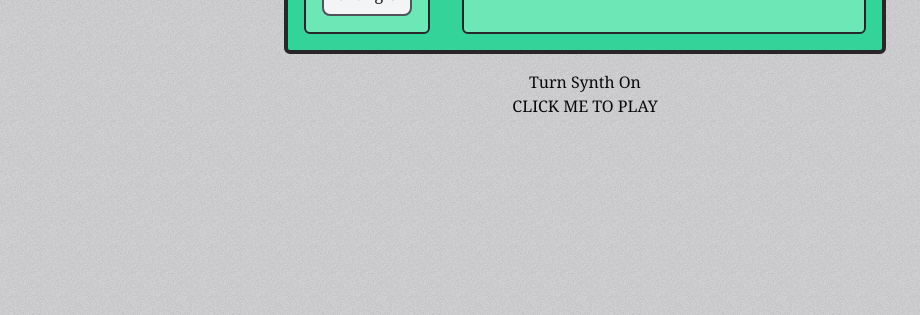
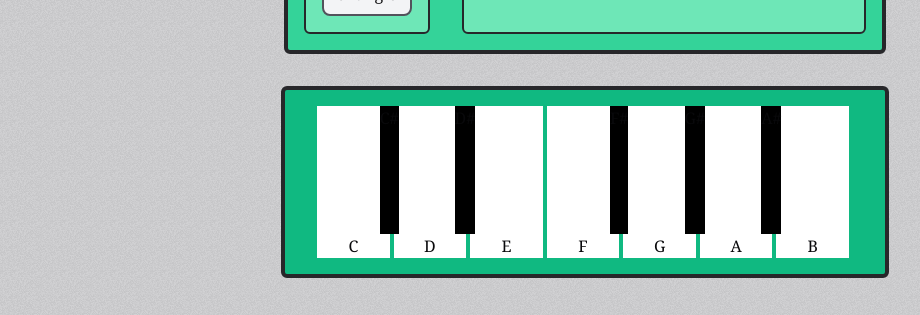
Before and after one commit to jscanlo1/portfolio-website, a Next.js app: page /synth in a window 1280 px wide. Shown: the part 314-629 px from the top of the page, without its empty margins (55-975 px from the left). Built offline with nearby package versions, Linux system fonts and the light colour scheme; a web font is replaced by a local one.

Commit message:
Added Synth Keyboard

```diff
--- a/components/synth/KeyBoard/KeyBoard.js
+++ b/components/synth/KeyBoard/KeyBoard.js
@@ -1,34 +1,19 @@
+import KeyBoardNote from './KeyBoardNote/KeyBoardNote';
+import WhiteNote from './KeyBoardNote/WhiteNote';
+import BlackNote from './KeyBoardNote/BlackNote';
 
-
-export default function () {
+export default function KeyBoard(props) {
     return(
 
         <div className="flex w-full bg-emerald-500 h-48 border-zinc-800 border-4 py-4 px-8 rounded-md">
-            <div className="flex flex-1 justify-center items-end mr-1 bg-white h-full">
-                <p className="">c</p>
-            </div>
-            <div className="flex flex-1 justify-center items-end mr-1 bg-white h-full">
-                <p className="">d</p>
-            </div>
-            <div  style={{ right: -5 }} className="z-10 absolute bg-black h-32 right-0">
-                <p className="">d#</p>
-            </div>
-            <div className="flex flex-1 justify-center items-end mr-1 bg-white h-full">
-                <p className="">e</p>
-            </div>
-            <div className="flex flex-1 justify-center items-end mr-1 bg-white h-full">
-                <p className="">f</p>
-            </div>
-            <div className="flex flex-1 justify-center items-end mr-1 bg-white h-full">
-                <p className="">g</p>
-            </div>
-            <div className="flex flex-1 justify-center items-end mr-1 bg-white h-full">
-                <p className="">a</p>
-            </div>
-            <div className="flex flex-1 justify-center items-end mr-1 bg-white h-full">
-                <p className="">b</p>
-            </div>
+            {props.children}
         </div>
+
 
     );
 }
+
+/*
+
+
+*/
--- /dev/null
+++ b/components/synth/KeyBoard/KeyBoardNote/BlackNote.js
@@ -0,0 +1,10 @@
+
+
+
+export default function BlackNote(props) {
+	return (
+		<div onClick={props.onClick} style={{ right: -5 }} className="z-10 absolute bg-black h-32 right-0">
+			<p className="">{props.note}</p>
+		</div>
+	)
+}
--- /dev/null
+++ b/components/synth/KeyBoard/KeyBoardNote/KeyBoardNote.js
@@ -0,0 +1,9 @@
+
+
+export default function KeyBoardNote(props) {
+	return (
+		<div className="flex flex-1 relative">
+			{props.children}
+		</div>
+	)
+}
--- /dev/null
+++ b/components/synth/KeyBoard/KeyBoardNote/WhiteNote.js
@@ -0,0 +1,10 @@
+
+
+
+export default function WhiteNote(props){
+    return (
+		<div onClick={props.onClick} className="flex flex-1 justify-center items-end mr-1 bg-white h-full">
+			<p className="">{props.note}</p>
+		</div>
+	)
+}
--- a/pages/synth.js
+++ b/pages/synth.js
@@ -5,12 +5,11 @@ import WaveButton from "@/components/synth/WaveButton/WaveButton"
 import { useEffect, useRef, useState } from "react";
 import EnvelopeControls from "@/components/synth/EnvelopeControls/EnvelopeControls";
 import { Knob } from "@/components/synth/Knob";
-import dynamic from 'next/dynamic';
 import * as Tone from 'tone';
 import KeyBoard from "@/components/synth/KeyBoard/KeyBoard";
-
-
-
+import KeyBoardNote from "@/components/synth/KeyBoard/KeyBoardNote/KeyBoardNote";
+import WhiteNote from "@/components/synth/KeyBoard/KeyBoardNote/WhiteNote";
+import BlackNote from "@/components/synth/KeyBoard/KeyBoardNote/BlackNote";
 
 
 export default function Synth(){
@@ -40,8 +39,16 @@ export default function Synth(){
 
 
     const playSynth = () => {
+        Tone.start();
         synth.current.triggerAttackRelease("C3", "8n");
     };
+
+    function onPlay (note){
+        const now = Tone.now()
+        Tone.start();
+        console.log("Playing: " + note)
+        synth.current.triggerAttackRelease(note, "8n", now);
+    }
 
     function startSynth() {
         Tone.start();
@@ -69,8 +76,37 @@ export default function Synth(){
             </EnvelopeControls>
         </SynthControlPanel>
 
-        <button onClick={startSynth} >Turn Synth On</button>
-        <button onClick={playSynth}>CLICK ME TO PLAY</button>
+
+        <div className="w-2/3 lg:w-1/2 mx-auto my-4">
+            <KeyBoard>
+            <KeyBoardNote>
+                <WhiteNote note="C"  onClick={() => onPlay('D4')}/>
+                <BlackNote note="C#" onClick={() => onPlay('D4')}/>
+            </KeyBoardNote>
+            <KeyBoardNote>
+                <WhiteNote note="D" onClick={() => onPlay('D4')} />
+                <BlackNote note="D#" onClick={() => onPlay('D#4')} />
+            </KeyBoardNote>
+            <KeyBoardNote>
+                <WhiteNote note="E" onClick={() => onPlay('E4')} />
+            </KeyBoardNote>
+            <KeyBoardNote>
+                <WhiteNote note="F" onClick={() => onPlay('F4')} />
+                <BlackNote note="F#" onClick={() => onPlay('F#4')} />
+            </KeyBoardNote>
+            <KeyBoardNote>
+                <WhiteNote note="G" onClick={() => onPlay('G4')} />
+                <BlackNote note="G#" onClick={() => onPlay('G#4')} />
+            </KeyBoardNote>
+            <KeyBoardNote>
+                <WhiteNote note="A" onClick={() => onPlay('A4')} />
+                <BlackNote note="A#" onClick={() => onPlay('A#4')} />
+            </KeyBoardNote>
+            <KeyBoardNote>
+                <WhiteNote note="B" onClick={() => onPlay('B4')} />
+            </KeyBoardNote>
+            </KeyBoard>
+        </div>
 
 
 
```
